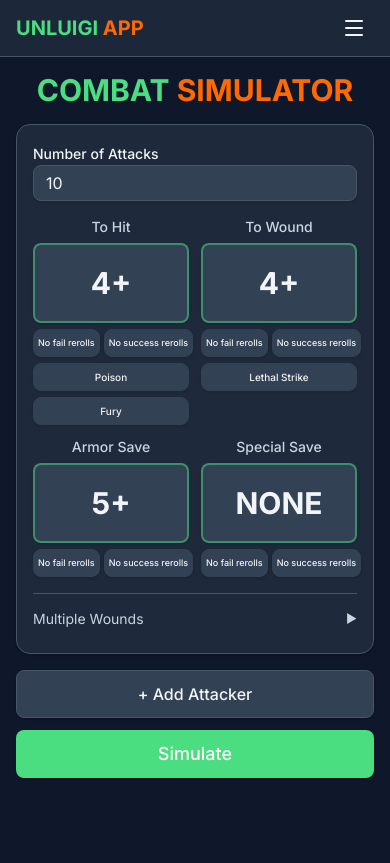
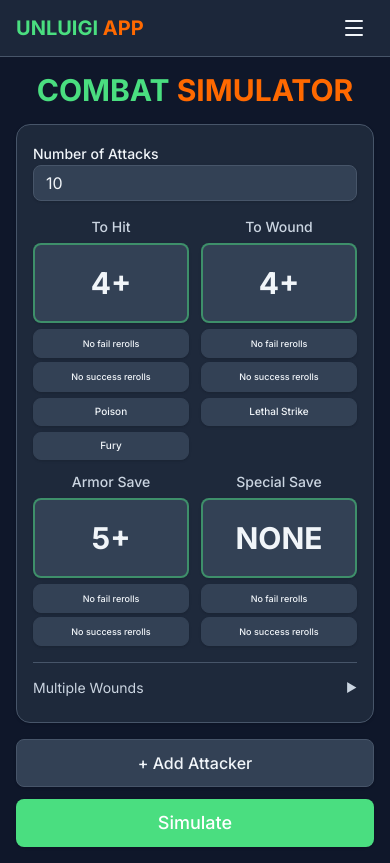
Before and after one commit to Banzgo/unluigi, a React (Vite) app: page / in a window 390 px wide. Built offline with nearby package versions, Linux system fonts and the light colour scheme.

Commit message:
Prevent mobile reroll button clipping

```diff
--- a/src/components/DiceInput.tsx
+++ b/src/components/DiceInput.tsx
@@ -141,7 +141,7 @@
 					>
 						{input.hit === "auto" ? "AUTO" : `${input.hit}+`}
 					</Button>
-					<div className="flex gap-1">
+					<div className="flex flex-col sm:flex-row gap-1">
 						<Button
 							onClick={() =>
 								onUpdate(input.id, {
@@ -207,7 +207,7 @@
 					>
 						{input.wound === "auto" ? "AUTO" : `${input.wound}+`}
 					</Button>
-					<div className="flex gap-1">
+					<div className="flex flex-col sm:flex-row gap-1">
 						<Button
 							onClick={() =>
 								onUpdate(input.id, {
@@ -264,7 +264,7 @@
 					>
 						{input.armorSave === "none" ? "NONE" : `${input.armorSave}+`}
 					</Button>
-					<div className="flex gap-1">
+					<div className="flex flex-col sm:flex-row gap-1">
 						<Button
 							onClick={() =>
 								onUpdate(input.id, {
@@ -312,7 +312,7 @@
 					>
 						{input.specialSave === "none" ? "NONE" : `${input.specialSave}+`}
 					</Button>
-					<div className="flex gap-1">
+					<div className="flex flex-col sm:flex-row gap-1">
 						<Button
 							onClick={() =>
 								onUpdate(input.id, {
```
